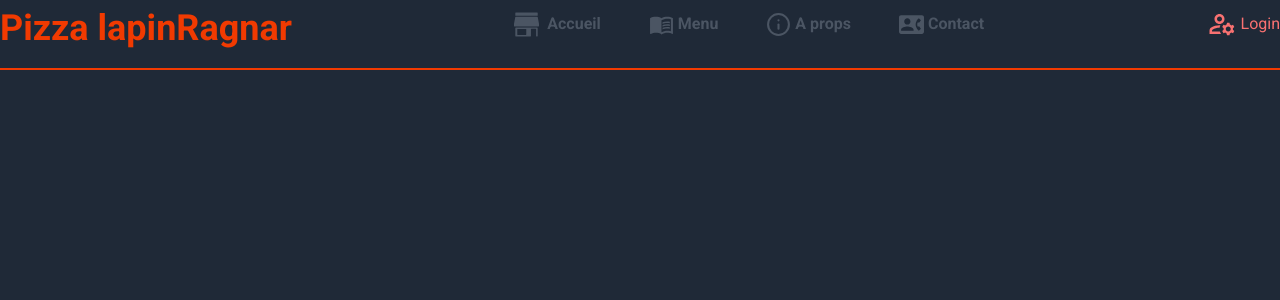
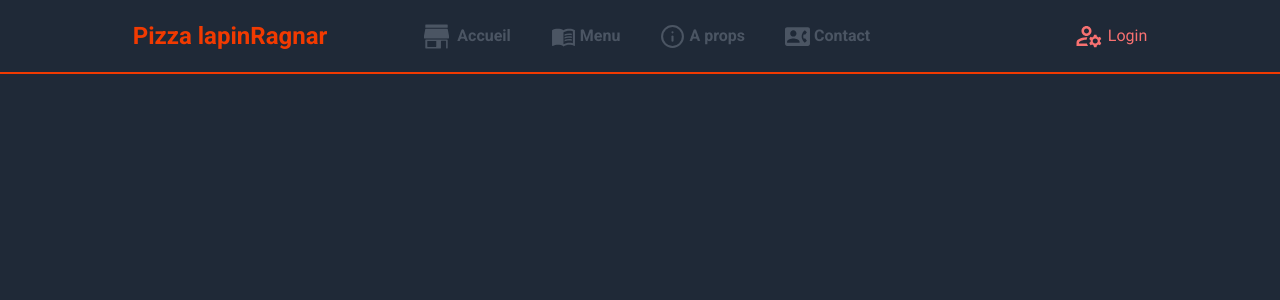
Before and after one commit to lapinRagnar/food-ordering-2, a Next.js app: page / in a window 1280 px wide. Shown: the top 300 px of the page. Built offline with nearby package versions, Linux system fonts and the light colour scheme.

Commit message:
reparer la navbar

```diff
--- a/src/app/components/layout/Header.jsx
+++ b/src/app/components/layout/Header.jsx
@@ -9,11 +9,13 @@ const Header = () => {
   return (
     <>
 
-    <header className="flex flex-col  justify-center gap-5 items-center  md:justify-between md:flex-row md:items-center ">
+      <header className=" mt-5 flex flex-col justify-center gap-5 items-center  md:justify-center md:flex-row md:items-center ">
 
-        <Link href="" className="text-primary font-bold md:text-4xl text-3xl mt-2">Pizza lapinRagnar</Link>
+        <Link href="" className="text-primary font-bold md:text-2xl text-3xl">Pizza lapinRagnar</Link>
 
-        <nav className="flex items-center gap-12 text-gray-600 font-semibold">
+        <div className="flex items-center justify-between md:w-[800px] w-[300px] h-full ">
+
+          <nav className="flex items-center justify-center space-x-10 text-gray-600 font-semibold w-[200px] sm:w-[600px] ">
 
             <div className="flex items-center gap-2 cursor-pointer  hover:text-green-500 ">
               <SiHomeassistantcommunitystore size={25} />
@@ -35,7 +37,6 @@ const Header = () => {
               <Link href={''} className="hidden sm:block">Contact</Link>
             </div>
 
-
           </nav>
 
           <div className="flex items-center gap-1 cursor-pointer hover:text-green-500 text-red-400">
@@ -43,6 +44,7 @@ const Header = () => {
             <Link href={''} className="hidden sm:block">Login</Link>
           </div>
 
+        </div>
 
       </header>
 
--- /dev/null
+++ b/src/app/components/layout/Hero.jsx
@@ -0,0 +1,10 @@
+
+const Hero = () => {
+  return (
+    <section>
+
+    </section>
+  )
+}
+
+export default Hero
--- a/src/app/layout.js
+++ b/src/app/layout.js
@@ -12,7 +12,7 @@ export default function RootLayout({ children }) {
   return (
     <html lang="en">
       <body className={roboto.className}>
-        <main className='max-w-7xl mx-auto'>
+        <main className='max-w-[1400px] mx-auto '>
           {children}
         </main>
 
--- a/src/app/page.js
+++ b/src/app/page.js
@@ -1,11 +1,12 @@
 import Header from "./components/layout/Header.jsx";
+import Hero from "./components/layout/Hero.jsx";
 
 
 export default function Home() {
   return (
     <>
       <Header />
-
+      <Hero />
 
     </>
   )
```
Lines whose indentation alone changed are shown as unchanged.
